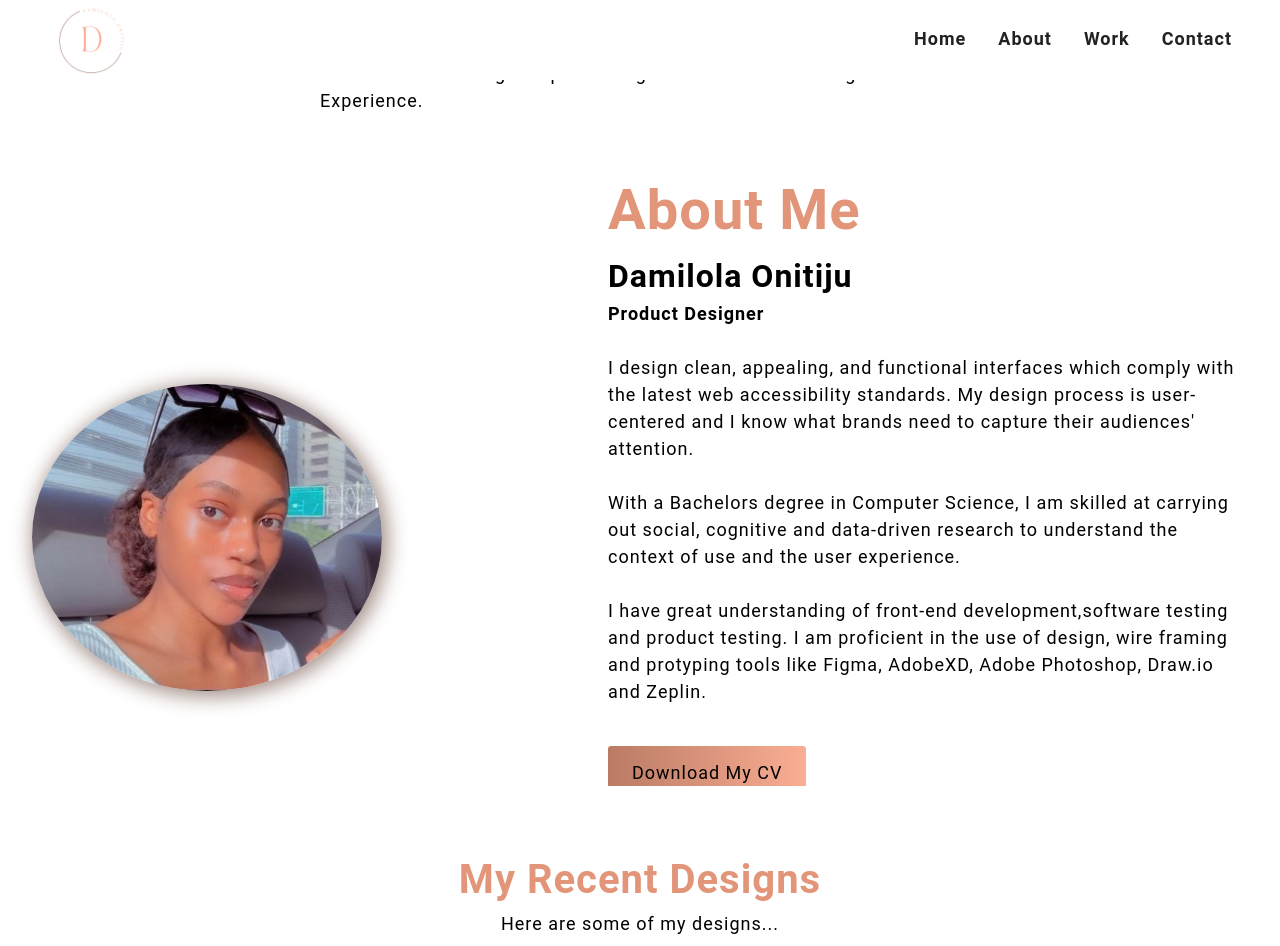
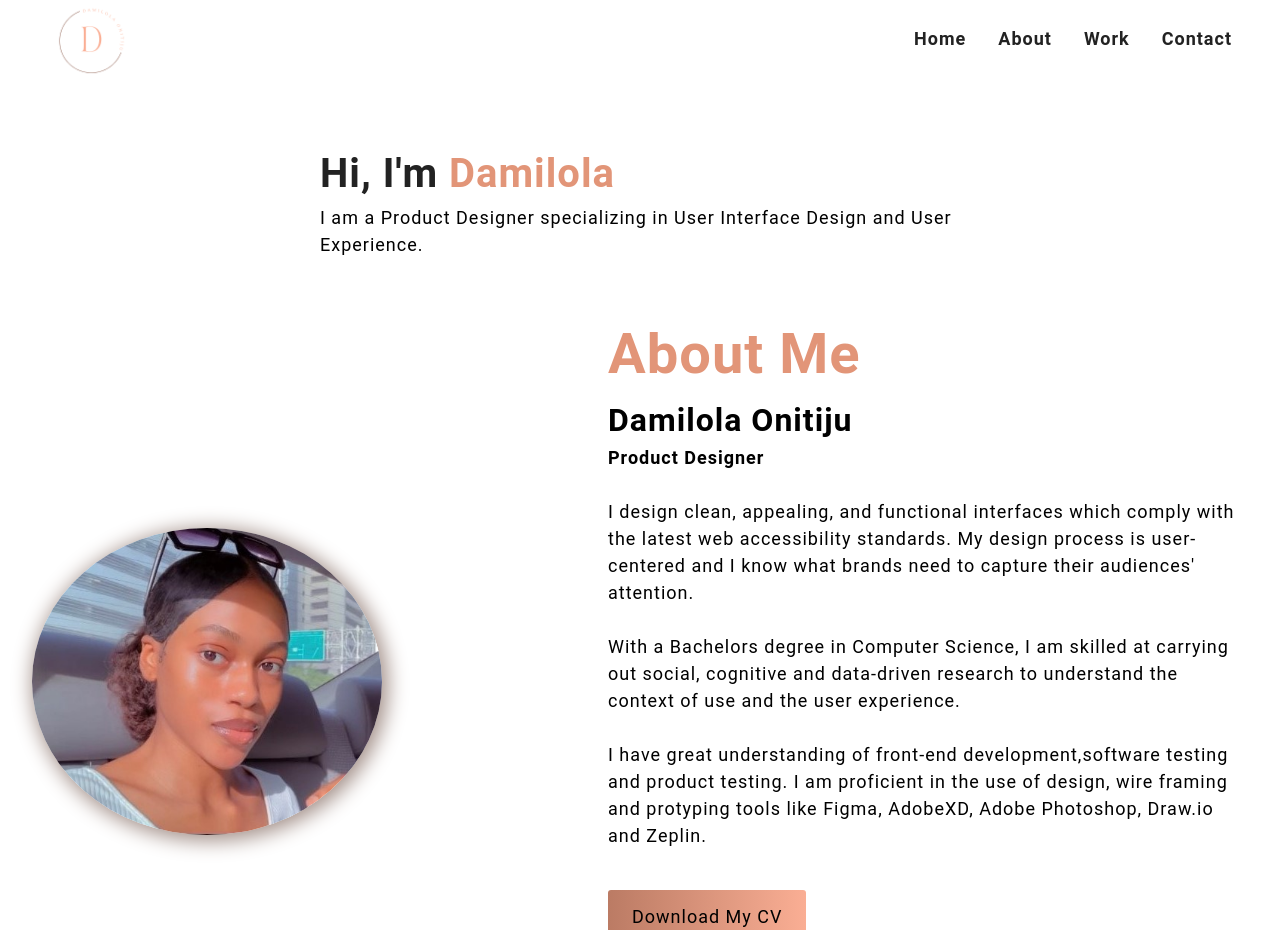
Before and after one commit to damilolaonii/Portfolio, a plain HTML site: page index.html in a window 1280 px wide. Shown: the top 946 px of the page. Drawn offline with nearby package versions, Linux system fonts and the light colour scheme.

Commit message:
add space

```diff
--- a/main.css
+++ b/main.css
@@ -132,6 +132,7 @@ ul a:hover {
   display: flex;
   justify-content: center;
   align-items: center;
+  padding-top: 144px;
 }
 
 .showcase-text {
```
